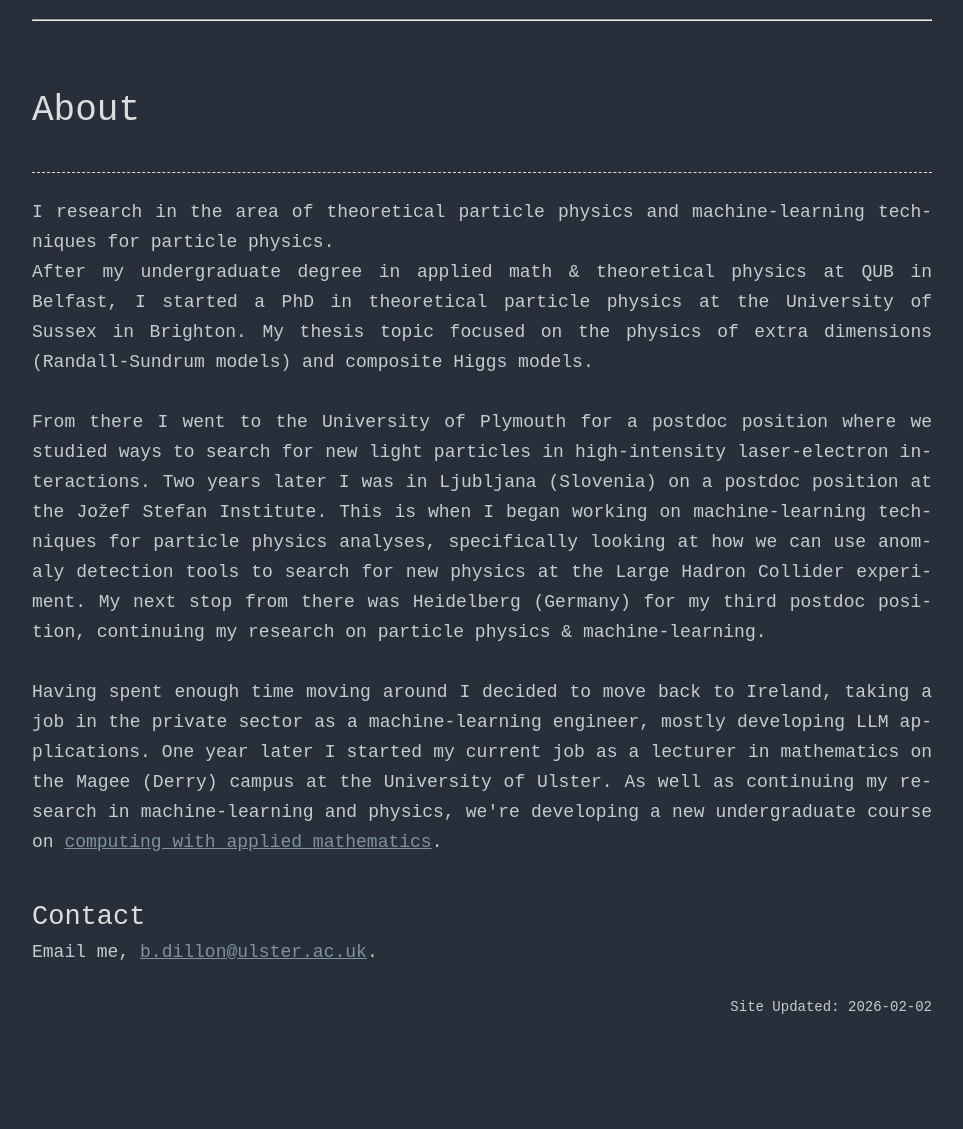
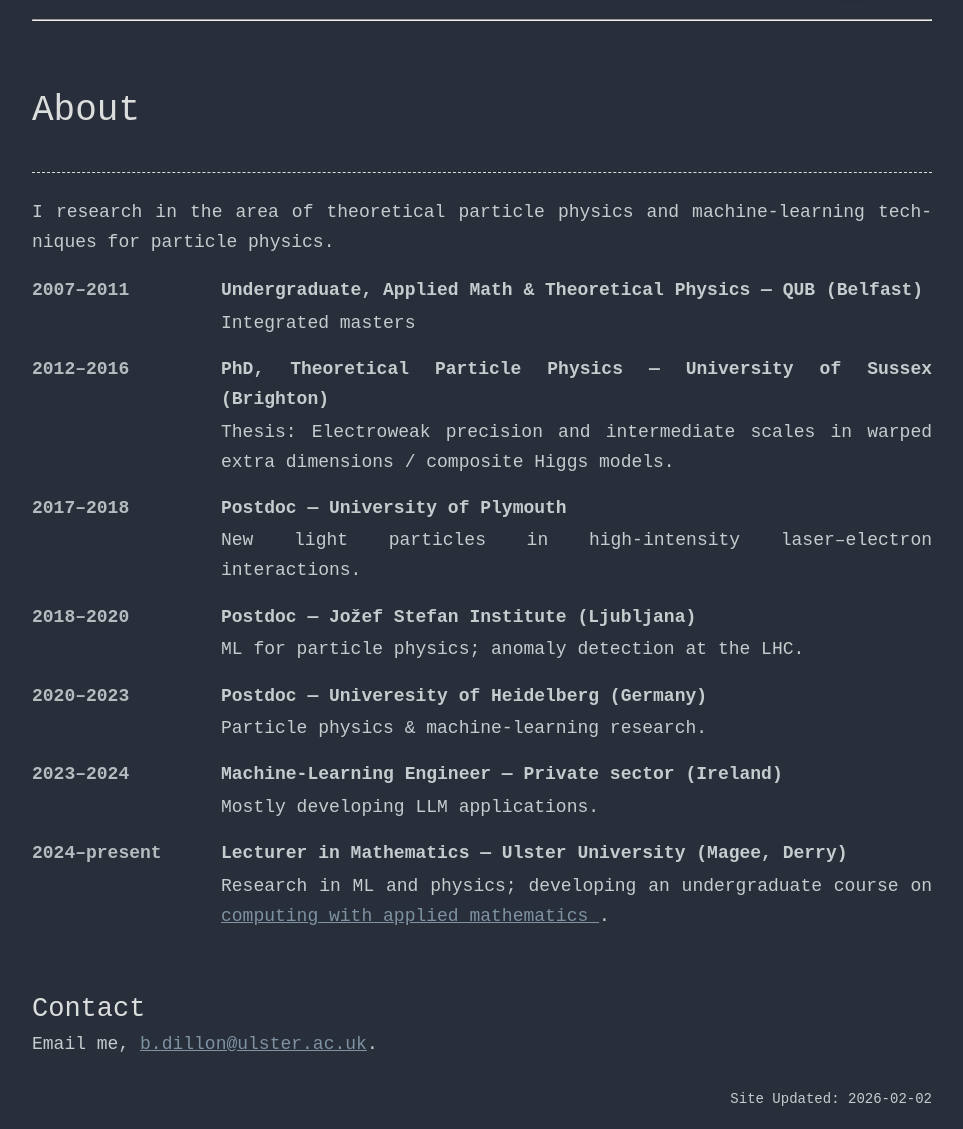
Before and after one commit to bmdillon/bmdillon.github.io, a Jekyll site: the page built from index.md, in a window 1280 px wide, cut to the strip 164-1293 px from the top of the page. Shown: the whole strip, without its empty margins (158-1121 px from the left). Built offline with Jekyll 4.4.1, drawn with Linux system fonts in a browser that asks for light colours; before the commit the page ends 1201 px from its top, so only the background shows below that.

Commit message:
update to main page

```diff
--- a/index.md
+++ b/index.md
@@ -6,6 +6,89 @@
 
 <p>I research in the area of theoretical particle physics and machine-learning techniques for particle physics.</p>
 
+
+<style>
+  .cv-grid {
+    display: grid;
+    grid-template-columns: 9.5rem 1fr; /* years | content */
+    column-gap: 1rem;
+    row-gap: 0.9rem;
+    margin: 1rem 0;
+    align-items: start;
+  }
+  .cv-grid .years {
+    white-space: nowrap;
+    font-weight: 600;
+    opacity: 0.9;
+  }
+  .cv-grid .place {
+    font-weight: 600;
+  }
+  .cv-grid .desc {
+    margin-top: 0.15rem;
+  }
+  /* Responsive: stack on narrow screens */
+  @media (max-width: 600px) {
+    .cv-grid {
+      grid-template-columns: 1fr;
+    }
+    .cv-grid .years {
+      margin-bottom: -0.5rem;
+    }
+  }
+</style>
+
+<div class="cv-grid">
+  <div class="years">2007–2011</div>
+  <div>
+    <div class="place">Undergraduate, Applied Math &amp; Theoretical Physics — QUB (Belfast)</div>
+    <div class="desc">Integrated masters</div>
+  </div>
+
+  <div class="years">2012–2016</div>
+  <div>
+    <div class="place">PhD, Theoretical Particle Physics — University of Sussex (Brighton)</div>
+    <div class="desc">Thesis: Electroweak precision and intermediate scales in warped extra dimensions / composite Higgs models.</div>
+  </div>
+
+  <div class="years">2017–2018</div>
+  <div>
+    <div class="place">Postdoc — University of Plymouth</div>
+    <div class="desc">New light particles in high-intensity laser–electron interactions.</div>
+  </div>
+
+  <div class="years">2018–2020</div>
+  <div>
+    <div class="place">Postdoc — Jožef Stefan Institute (Ljubljana)</div>
+    <div class="desc">ML for particle physics; anomaly detection at the LHC.</div>
+  </div>
+
+  <div class="years">2020–2023</div>
+  <div>
+    <div class="place">Postdoc — Univeresity of Heidelberg (Germany)</div>
+    <div class="desc">Particle physics &amp; machine-learning research.</div>
+  </div>
+
+  <div class="years">2023–2024</div>
+  <div>
+    <div class="place">Machine-Learning Engineer — Private sector (Ireland)</div>
+    <div class="desc">Mostly developing LLM applications.</div>
+  </div>
+
+  <div class="years">2024–present</div>
+  <div>
+    <div class="place">Lecturer in Mathematics — Ulster University (Magee, Derry)</div>
+    <div class="desc">
+      Research in ML and physics; developing an undergraduate course on
+      <a href="https://www.ulster.ac.uk/courses/202526/computing-with-applied-mathematics-42302" target="_blank" rel="noopener noreferrer">
+        computing with applied mathematics
+      </a>.
+    </div>
+  </div>
+</div>
+
+
+<!--
 <p>
 After my undergraduate degree in applied math & theoretical physics at QUB in Belfast, I started a PhD in theoretical particle physics at the University of Sussex in Brighton.
 My thesis topic focused on the physics of extra dimensions (Randall-Sundrum models) and composite Higgs models.
@@ -23,6 +106,7 @@
 One year later I started my current job as a lecturer in mathematics on the Magee (Derry) campus at the University of Ulster.
 As well as continuing my research in machine-learning and physics, we're developing a new undergraduate course on <a href="https://www.ulster.ac.uk/courses/202526/computing-with-applied-mathematics-42302" target="_blank" rel="noopener noreferrer">computing with applied mathematics</a>.
 </p>
+-->
 <br>
 ## Contact
 Email me, [b.dillon@ulster.ac.uk](mailto:b.dillon@ulster.ac.uk).
```
Also changed, not shown: outreach/index.md (+1 -1 lines).
